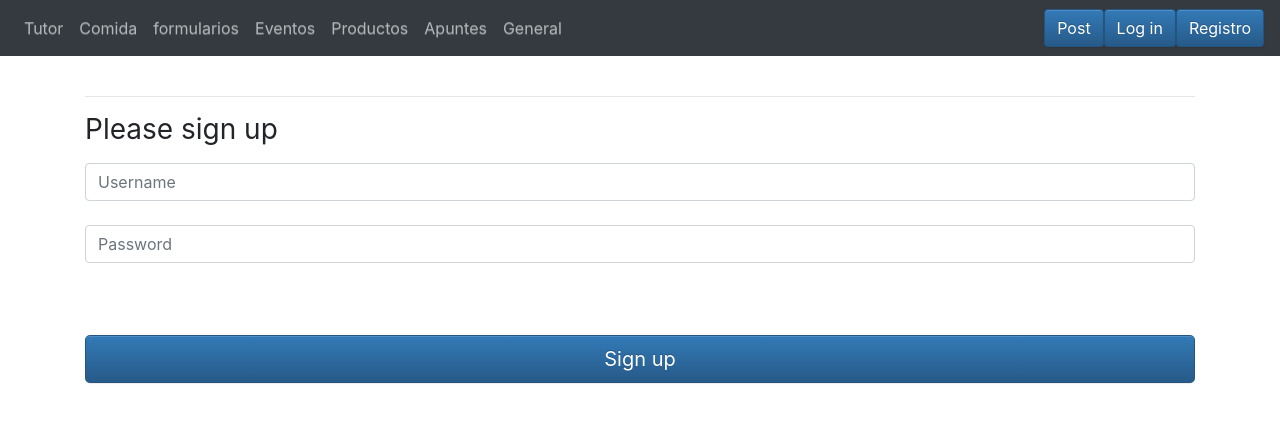
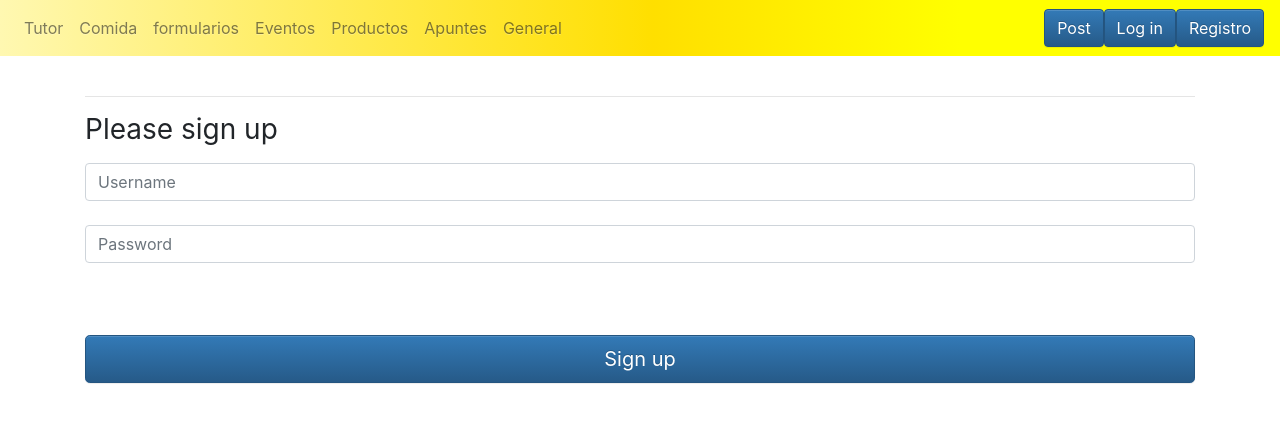
Before and after one commit to daramirezv/servicios-uniandes, a React (Create React App) app in the folder front/: page / in a window 1280 px wide. Shown: the top 422 px of the page. Built offline with nearby package versions, Linux system fonts and the light colour scheme.

Commit message:
Navbar color

```diff
--- a/front/src/App.js
+++ b/front/src/App.js
@@ -61,7 +61,7 @@ class App extends Component {
 
     render() {
 
-      return (<div><nav className="navbar fixed-top navbar-expand-lg navbar-dark bg-dark">
+      return (<div><nav className="navbar fixed-top navbar-expand-lg navbar-light">
       <div className="collapse navbar-collapse" id="navbarTogglerDemo02">
         <ul className="navbar-nav mr-auto mt-2 mt-lg-0">
           <li className="nav-item">
--- a/front/src/index.css
+++ b/front/src/index.css
@@ -38,3 +38,7 @@
 #documento{
   margin-top:6em;
 }
+nav.navbar.fixed-top.navbar-expand-lg.navbar-light
+{
+  background-image: linear-gradient(90deg, #fff8b1 0%, #ffdf00 51%, #ffff00 75%);
+}
```
